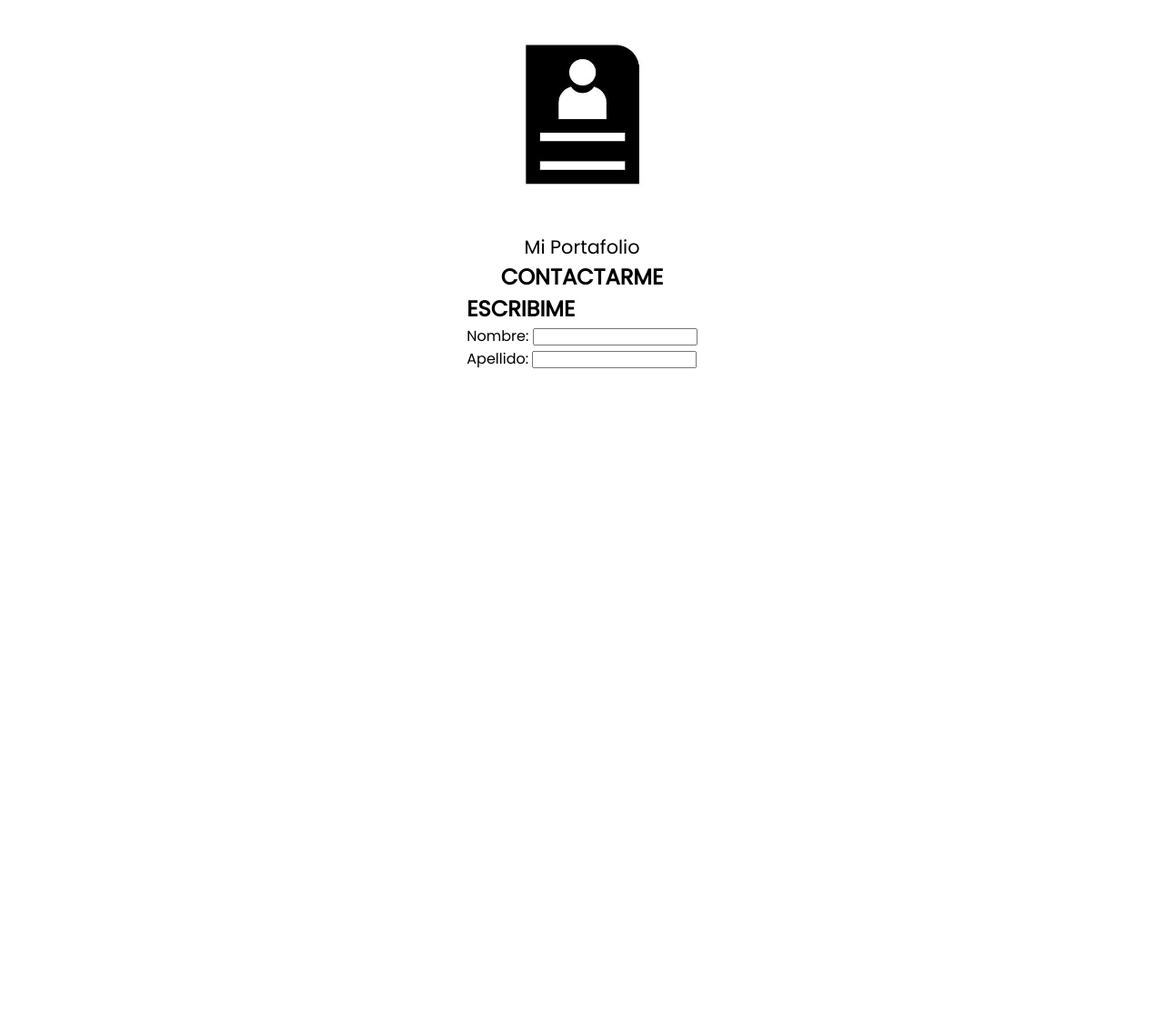
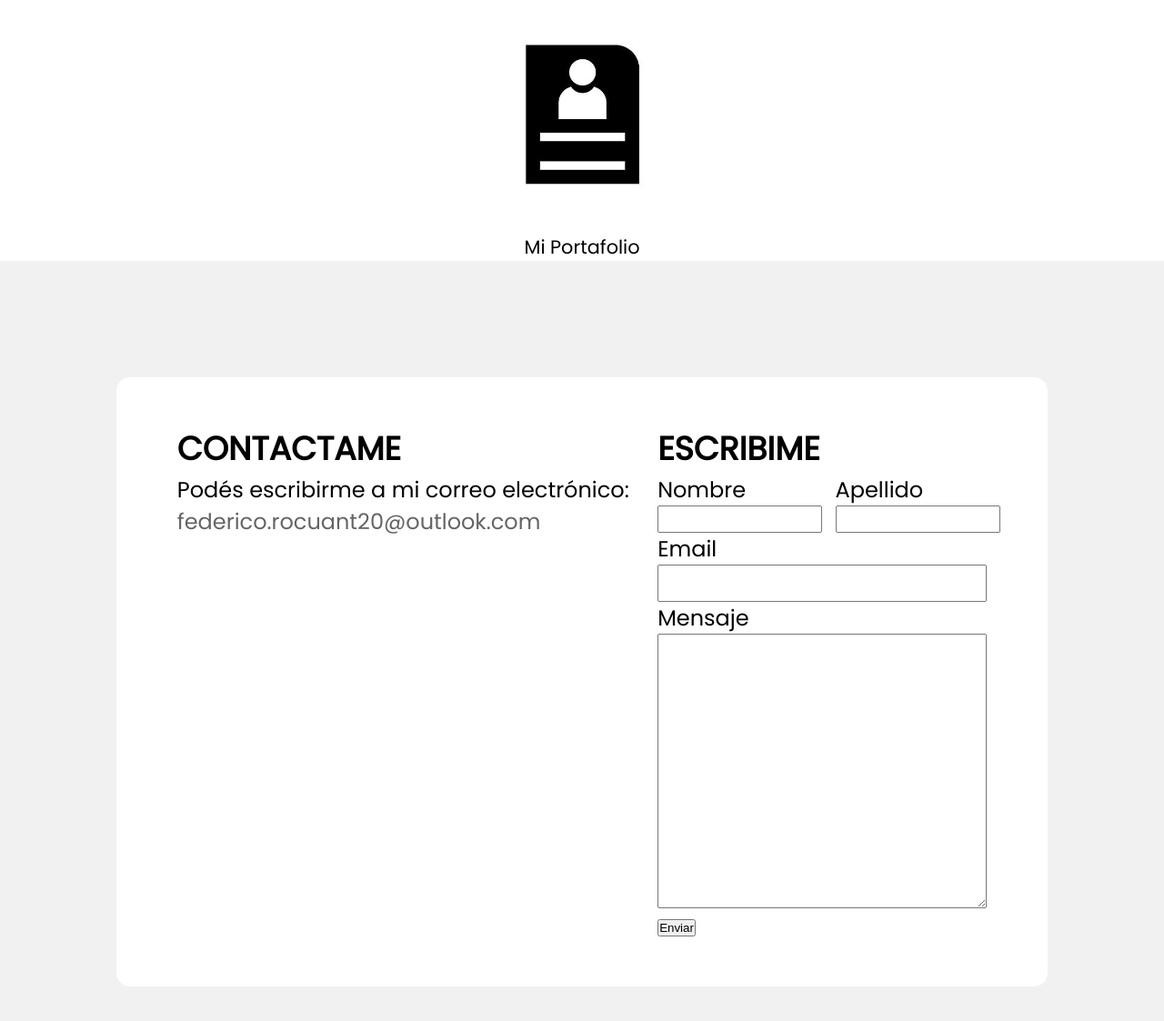
Before and after one commit to Rocuant20/Portfolio, a plain HTML site: page index.html in a window 1280 px wide. Shown: the part 2813-3936 px from the top of the page at 91% size. Before the commit the page ends 3220 px from the top, so only its background shows below. Drawn offline with nearby package versions, Linux system fonts and the light colour scheme.

Commit message:
terminé la sección formulario de mi proyecto.

```diff
--- a/index.html
+++ b/index.html
@@ -103,22 +103,41 @@
         </div> -->
     </section>
     <section class="section-form">
+        <div class="contenedor-form">
         <div class="contact-me">
-            <h1>CONTACTARME</h1>
+            <h1>CONTACTAME</h1>
+                <p>
+                    Podés escribirme a mi correo electrónico:
+                </p>
+                <p>
+                    <a href="">federico.rocuant20@outlook.com</a>
+                </p>
         </div>
         <div class="div-form">
             <h1>ESCRIBIME</h1>
-            <form action="">
-                <p>
-                    Nombre: <input type="text" name="nombrecompleto">
-                </p>
-            </form>
-            <form action="">
-                <p>
-                    Apellido: <input type="text" name="apellido">
-                </p>
-            </form>
+        <form>
+            <div class="name-surname">
+                <div class="form-info info-nombre">
+                <label for="name">Nombre</label>
+                <input type="text" id="name">
+                </div>
+                <div class="form-info">
+                <label for="lastname">Apellido</label>
+                <input type="text" id="lastname">
+                </div>
+            </div>
+            <div class="form-info">
+                <label for="email">Email</label>
+                <input type="email" name="" id="email">
+            </div>
+            <div class="form-info">
+                <label for="message">Mensaje</label>
+                <textarea name="" id="message" cols="30" rows="20"></textarea>
+            </div>
+            <button type="submit">Enviar</button>
+        </form>
         </div>
+    </div>
     </section>
 </body>
 </html>
--- a/style.css
+++ b/style.css
@@ -205,8 +205,31 @@ main{
 }
 /*.............................................formulario......................................*/
 .section-form{
+    /* display: flex;
+    justify-content: center; */
+    padding: 10%;
+    background-color: rgb(241, 241, 241);
+    font-size: 1.5em;
+}
+.contenedor-form{
     display: flex;
-    justify-content: center;
-    align-items: center;
+    justify-content: space-around;
+    background-color: white;
+    padding: 5%;
+    border-radius: 15px;
+}
+.name-surname{
+    display: flex;
+    flex-direction: row;
+}
+.form-info{
+    display: flex;
     flex-direction: column;
 }
+input{
+    padding: 3%;
+
+}
+.info-nombre{
+    margin-right: 4%;
+}
```
